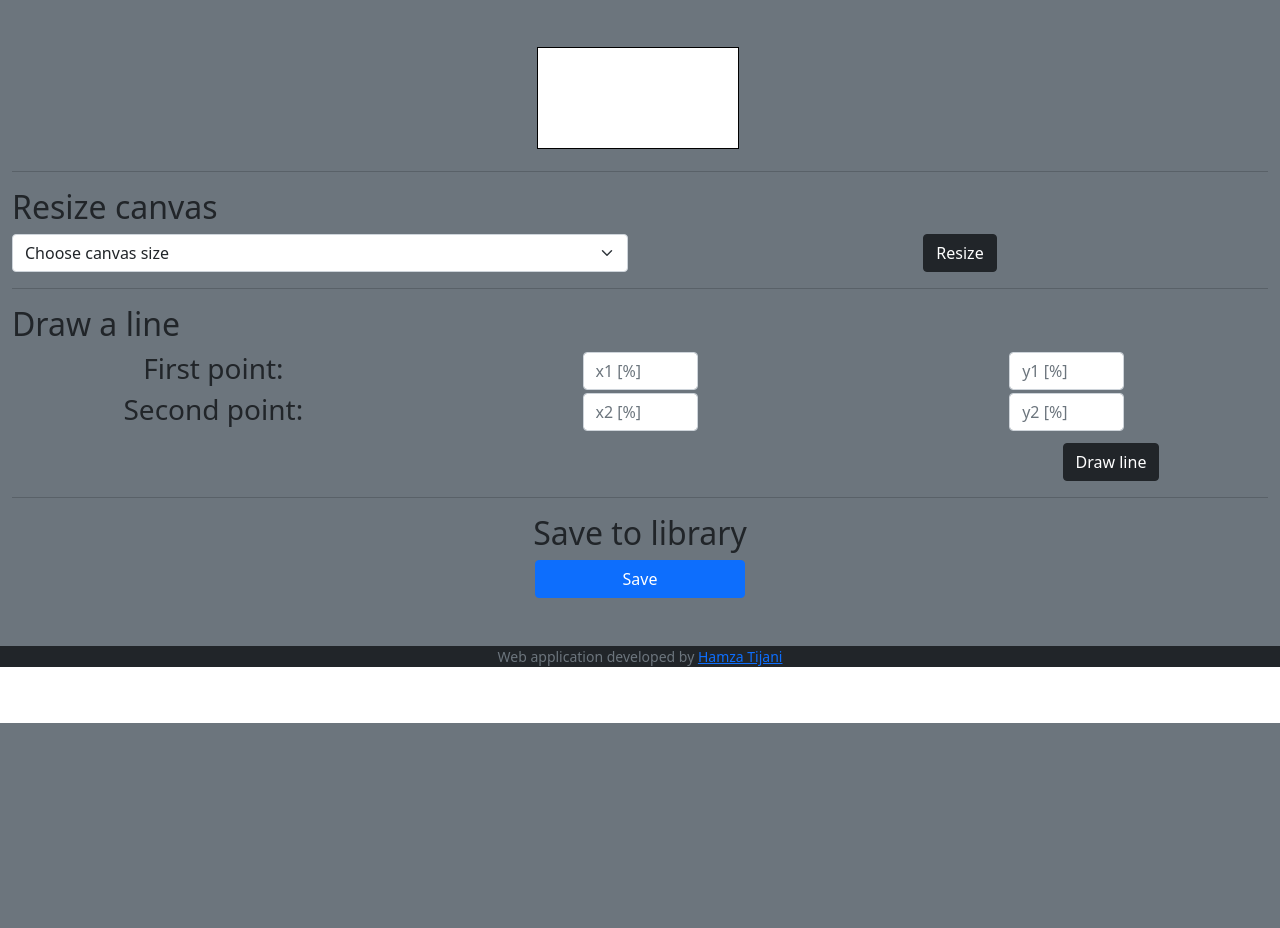
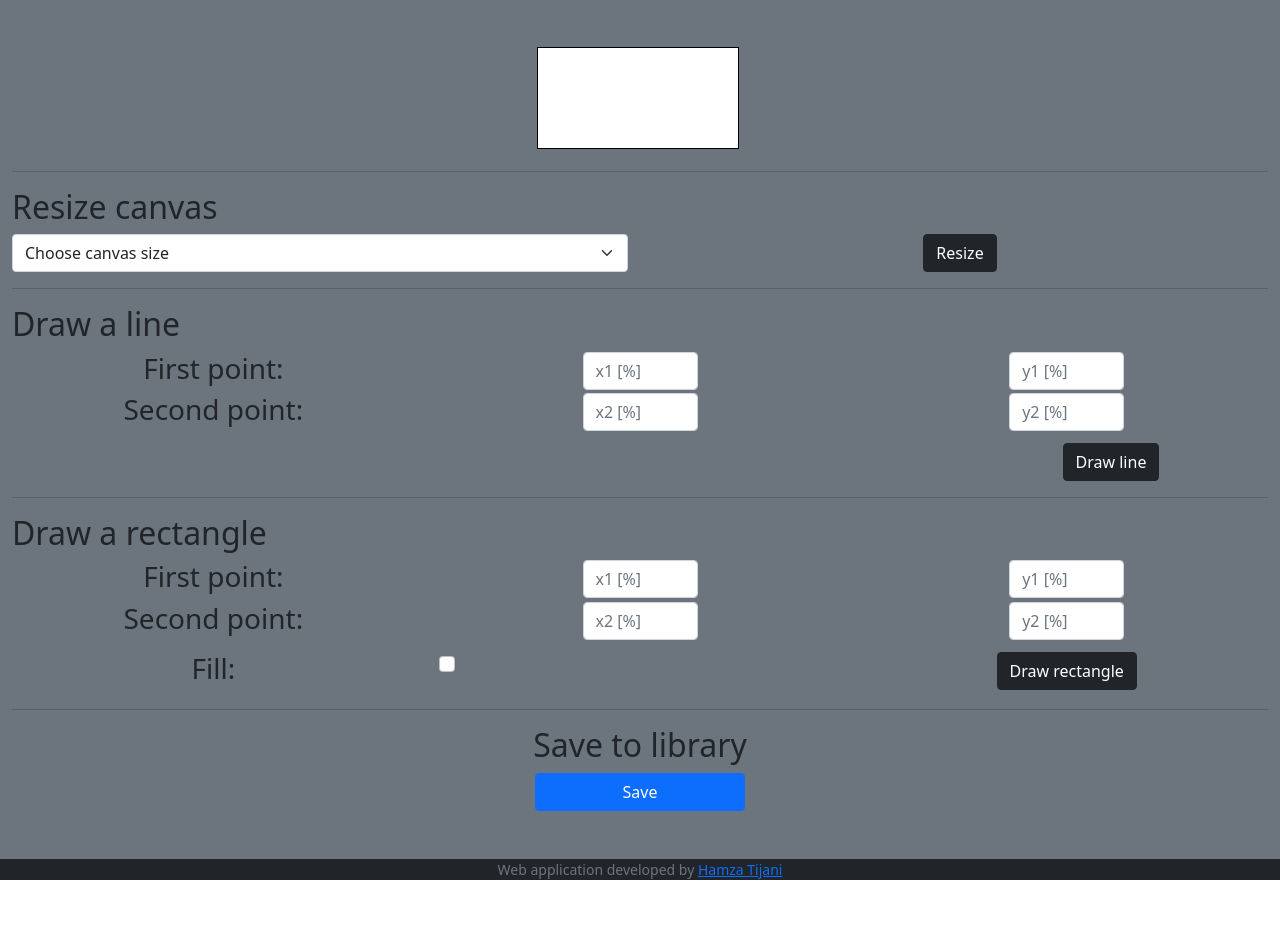
Before and after one commit to Tija01/draw_webapp, a Flask app: page /draw in a window 1280 px wide. Shown: the part 77-1005 px from the top of the page. Before the commit the page ends 800 px from the top, so only its background shows below. Run offline with Flask 2, Linux system fonts and the light colour scheme; a user stored in the database is signed in.

Commit message:
Rectangle drawing features implemented

```diff
--- a/templates/draw.html
+++ b/templates/draw.html
@@ -58,6 +58,49 @@
     </div>
 
     <hr>
+    <h2 class="text-start">Draw a rectangle</h2>
+    <div class="row">
+        <div class="col">
+            <h3>First point: </h3>
+        </div>
+        <div class="col">
+            <input id="x1_rect" autocomplete="off" class="form-control mx-auto w-auto" min="0" max="100" name="x1" placeholder="x1 [%]" type="number">
+        </div>
+        <div class="col">
+            <input id="y1_rect" autocomplete="off" class="form-control mx-auto w-auto" min="0" max="100" name="y1" placeholder="y1 [%]" type="number">
+        </div>
+    </div>
+
+    <div class="row">
+        <div class="col">
+            <h3>Second point: </h3>
+        </div>
+        <div class="col">
+            <input id="x2_rect" autocomplete="off" class="form-control mx-auto w-auto" min="0" max="100" name="x2" placeholder="x2 [%]" type="number">
+        </div>
+        <div class="col">
+            <input id="y2_rect" autocomplete="off" class="form-control mx-auto w-auto" min="0" max="100" name="y2" placeholder="y2 [%]" type="number">
+        </div>
+    </div>
+
+    <div class="row mt-2">
+        <div class="col">
+            <h3>Fill: </h3>
+        </div>
+
+        <div class="col">
+            <div class="form-check text-center">
+                <input class="form-check-input" type="checkbox" name="fill_rect" id="fill_rect">
+            </div>
+        </div>
+
+        <div class="col ms-auto">
+            <button onclick="rect(event)" class="btn btn-dark">Draw rectangle</button>
+        </div>
+    </div>
+
+
+    <hr>
     <h2 class="text-start text-center">Save to library</h2>
     <button id="save" onclick="save(event)" class="btn btn-primary col-2">Save</button>
 
@@ -67,6 +110,22 @@
         var ctx = canvas.getContext("2d");
         // Default bg-color
         setCanvasBgColor(canvas, 'white');
+        ctx.fillStyle = "black";
+
+
+        function setCanvasBgColor(canvas, color)
+        {
+            // Its good practice to save a context state that will be modified
+            ctx.save()
+
+            // To keep the existing drawing as the bg color is changed
+            ctx.globalCompositeOperation = 'destination-over'
+
+            ctx.fillStyle = color;
+            ctx.fillRect(0, 0, canvas.width, canvas.height);
+
+            ctx.restore()
+        }
 
 
         function resize(event)
@@ -95,21 +154,6 @@
         }
 
 
-        function setCanvasBgColor(canvas, color)
-        {
-            // Its good practice to save a context state that will be modified
-            ctx.save()
-
-            // To keep the existing drawing as the bg color is changed
-            ctx.globalCompositeOperation = 'destination-over'
-
-            ctx.fillStyle = color;
-            ctx.fillRect(0, 0, canvas.width, canvas.height);
-
-            ctx.restore()
-        }
-
-
         function line(event)
         {
             var x1 = document.getElementById('x1').value;
@@ -120,6 +164,27 @@
             ctx.lineTo(x2/100*canvas.width, y2/100*canvas.height);
             ctx.stroke();
         }
+
+        function rect(event)
+        {
+            var x1 = document.getElementById('x1_rect').value;
+            var y1 = document.getElementById('y1_rect').value;
+            var x2 = document.getElementById('x2_rect').value;
+            var y2 = document.getElementById('y2_rect').value;
+
+            if(document.getElementById('fill_rect').checked)
+                {
+                    ctx.fillRect(x1/100*canvas.width, y1/100*canvas.height, x2/100*canvas.width, y2/100*canvas.height)
+                    ctx.stroke();
+                }
+            else
+            {
+                ctx.beginPath();
+                ctx.rect(x1/100*canvas.width, y1/100*canvas.height, x2/100*canvas.width, y2/100*canvas.height);
+                ctx.stroke();
+            }
+        }
+
 
         function save(event)
         {
```
Also changed, not shown: draw.db.
